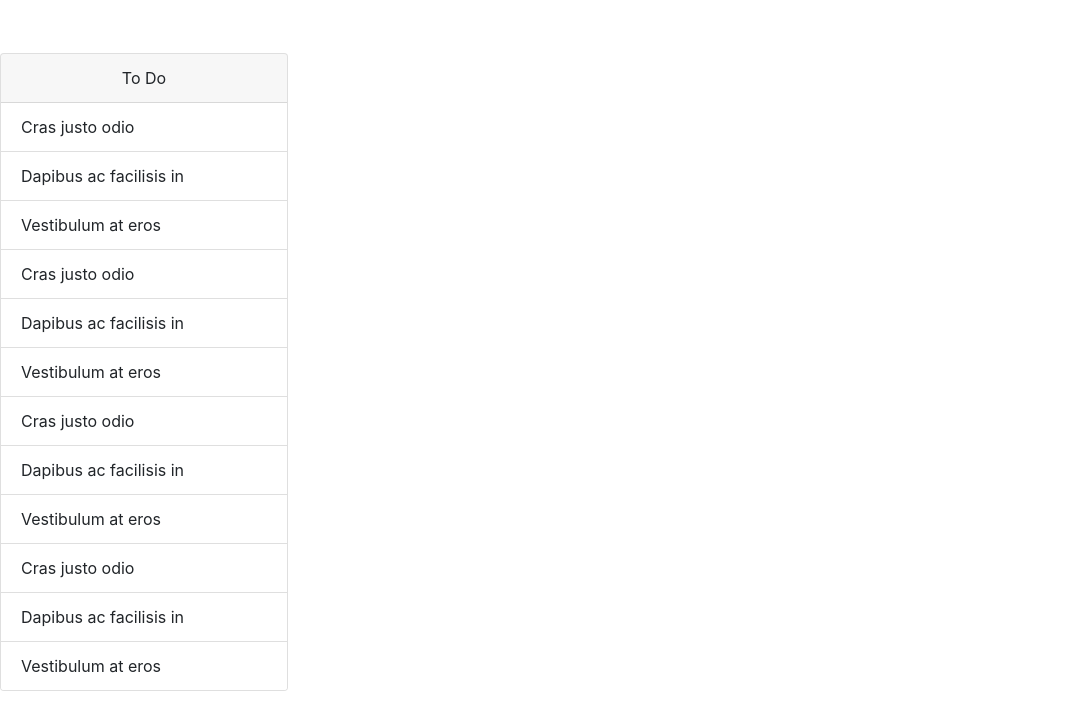
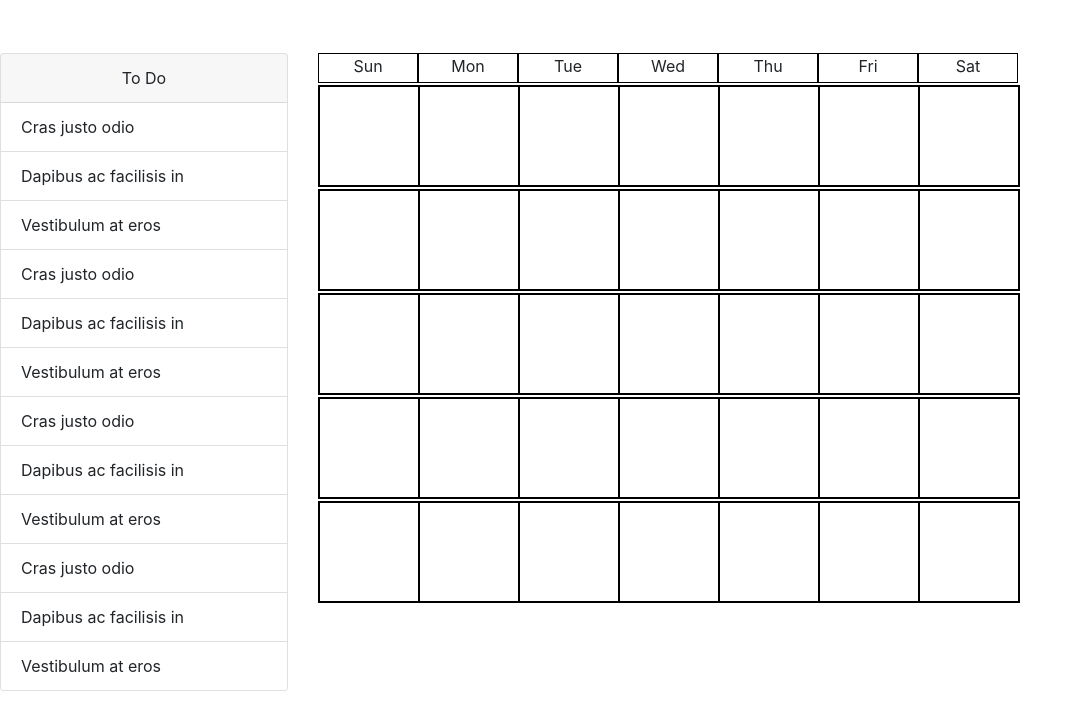
Before and after one commit to M-Source21/project1-calendar, a plain HTML site: page index.html in a window 1280 px wide. Shown: the part 75-800 px from the top of the page, without its empty margins (0-1083 px from the left). Drawn offline with nearby package versions, Linux system fonts and the light colour scheme.

Commit message:
Weeks and days boxes created

```diff
--- a/index.html
+++ b/index.html
@@ -8,6 +8,7 @@
         <link rel= "stylesheet" href = "https://stackpath.bootstrapcdn.com/bootstrap/4.5.2/css/bootstrap.min.css"></link>
         <link rel= "stylesheet" href = "https://stackpath.bootstrapcdn.com/bootstrap/4.5.2/js/bootstrap.min.js"></link>>
         <link rel= "stylesheet" href = "https://stackpath.bootstrapcdn.com/bootstrap/4.5.2/js/bootstrap.bundle.min.js"></link>>
+        <link rel="stylesheet" href="./style.css">
     </head>
     <body>
 
@@ -17,6 +18,7 @@
         </div>
         <br>
         <br>
+        <div id="calendarBody">
             <!--To Do list code-->
             <div class="card" style="width: 18rem;">
                 <div class="card-header" style= "text-align:center">
@@ -37,6 +39,72 @@
                     <li class="list-group-item">Vestibulum at eros</li>
                 </ul>
             </div>
+        <div id="calendarMonth">
+
+            <div id="weeks-days">
+                <div class="daily">Sun</div>
+                <div class="daily">Mon</div>
+                <div class="daily">Tue</div>
+                <div class="daily">Wed</div>
+                <div class="daily">Thu</div>
+                <div class="daily">Fri</div>
+                <div class="daily">Sat</div>
+            </div>
+
+            <div class="weeks">
+                <div class="days"></div>
+                <div class="days"></div>
+                <div class="days"></div>
+                <div class="days"></div>
+                <div class="days"></div>
+                <div class="days"></div>
+                <div class="days"></div>
+            </div>
+
+            <div class="weeks">
+                <div class="days"></div>
+                <div class="days"></div>
+                <div class="days"></div>
+                <div class="days"></div>
+                <div class="days"></div>
+                <div class="days"></div>
+                <div class="days"></div>
+            </div>
+            <div class="weeks">
+                <div class="days"></div>
+                <div class="days"></div>
+                <div class="days"></div>
+                <div class="days"></div>
+                <div class="days"></div>
+                <div class="days"></div>
+                <div class="days"></div>
+            </div>
+            <div class="weeks">
+                <div class="days"></div>
+                <div class="days"></div>
+                <div class="days"></div>
+                <div class="days"></div>
+                <div class="days"></div>
+                <div class="days"></div>
+                <div class="days"></div>
+            </div>
+            <div class="weeks">
+                <div class="days"></div>
+                <div class="days"></div>
+                <div class="days"></div>
+                <div class="days"></div>
+                <div class="days"></div>
+                <div class="days"></div>
+                <div class="days"></div>
+            </div>
+        </div>
+    </div>
+
+
+
+
+
+
 
         <!--Calendar code, must add css to make calendar formatting -->
         <!--<ul class="weekdays">
--- /dev/null
+++ b/style.css
@@ -0,0 +1,31 @@
+#calendarBody {
+    display: flex;
+}
+
+#calendarMonth {
+    margin: 0 30px;
+}
+
+.days {
+    border: black 1px solid;
+width: 100px;
+height: 100px;
+}
+
+.weeks {
+    display: flex;
+    margin: 2px 0;
+  border: black 1px solid;
+  width
+}
+
+#weeks-days {
+    display: flex;
+}
+
+.daily {
+    border: black 1px solid;
+    width: 100px;
+    height: 30px;
+    text-align: center;
+}
```
Lines whose indentation alone changed are shown as unchanged.
